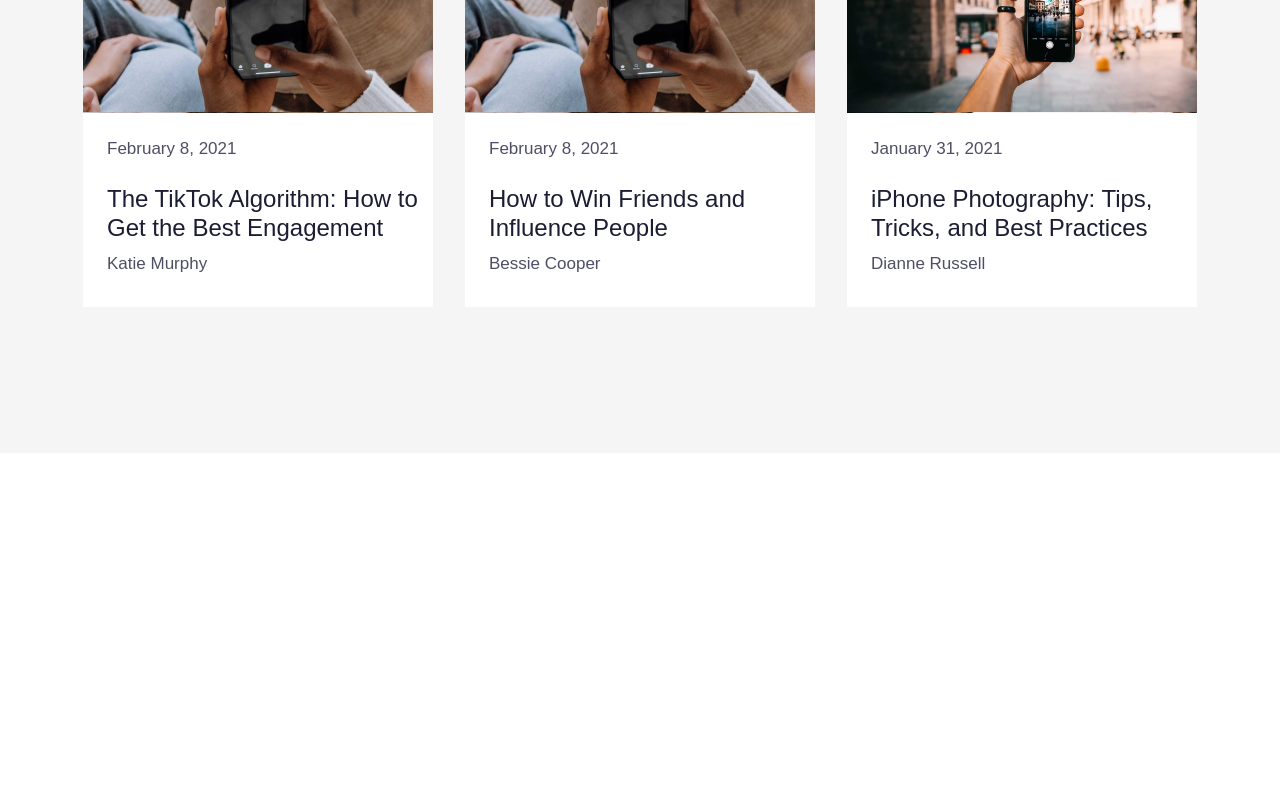
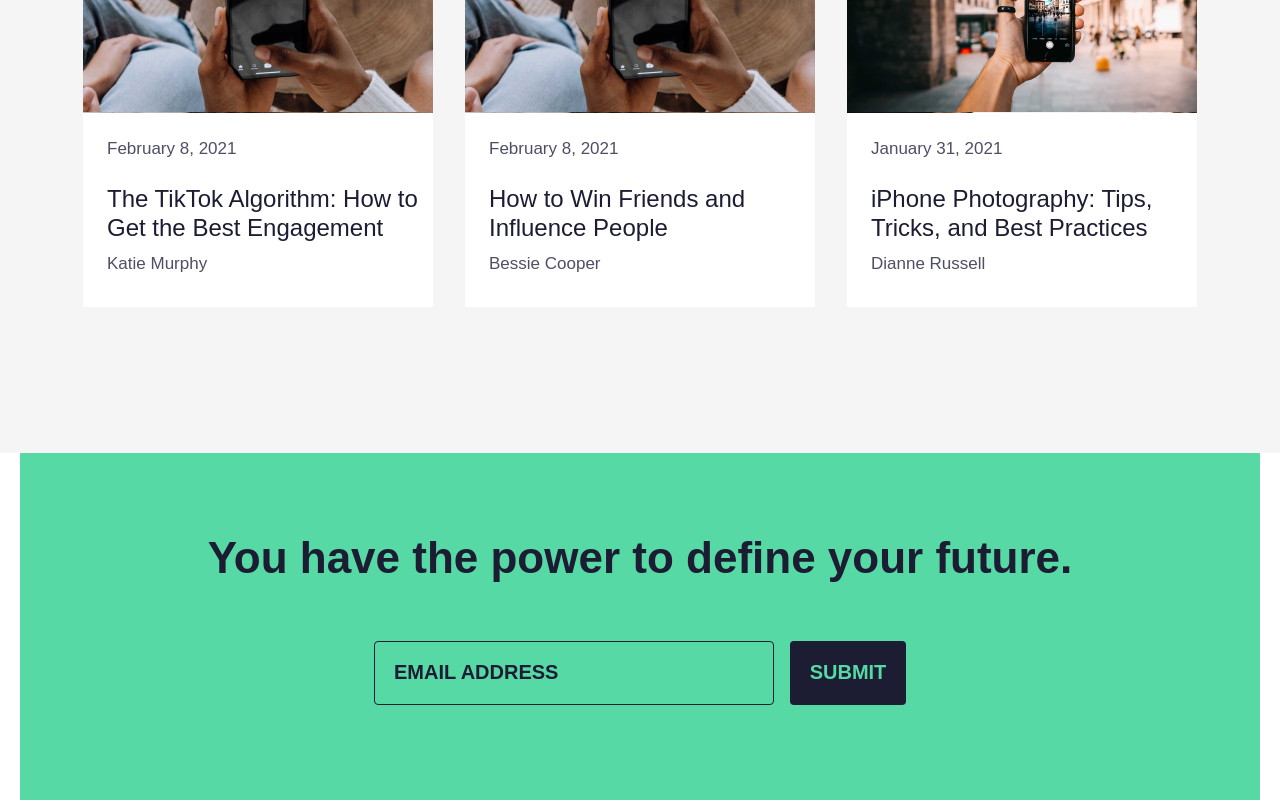
Before and after one commit to uzregxurshid/albisonintern, a React (Create React App) app: page / in a window 1280 px wide. Shown: the part 5774-6574 px from the top of the page. Before the commit the page ends 6227 px from the top, so only its background shows below. Built offline with nearby package versions, Linux system fonts and the light colour scheme; the HTML template or start-up script is replaced by a standard one.

Commit message:
contact section added

```diff
--- /dev/null
+++ b/src/components/contact.jsx
@@ -0,0 +1,27 @@
+import React from 'react'
+const styles = {
+  contact: 'contact bg-transparent',
+  container: 'container max-w-[1316px] px-5 mx-auto',
+  contact__container: 'contact__container bg-mainbggreen flex flex-col items-center  pt-[78px] pb-[95px]',
+  contact__header: 'contact__header text-[44px] leading-[53px] font-bold text-maintext text-center not-italic ',
+  contact__mail: 'pl-[19px] bg-transparent border-[1px] rounded border-maintext w-[400px] h-16 text-maintext leading-[53px] text-[20px] font-bold mt-[57px] placeholder:text-maintext placeholder:leading-[53px] placeholder:text-[20px] placeholder:font-bold placeholder:mt-[57px]',
+  contact__button: 'ml-4 w-[116px] h-16 rounded bg-maintext text-mainbggreen text-center leading-[53px] text-[20px] font-bold mt-[57px]',
+
+}
+const Contacts = () => {
+  return (
+    <div className={styles.contact}>
+      <div className={styles.container}>
+        <div className={styles.contact__container}>
+          <h2 className={styles.contact__header}>You have the power to define your future.</h2>
+          <form action="/">
+            <input className={styles.contact__mail} type="email" name="email" id="email" placeholder='EMAIL ADDRESS' required="true" />
+            <button className={styles.contact__button} type='submit'> SUBMIT</button>
+          </form>
+        </div>
+      </div>
+    </div>
+  )
+}
+
+export default Contacts
--- a/src/pages/index.jsx
+++ b/src/pages/index.jsx
@@ -1,5 +1,6 @@
 import Artic from "../components/articles"
 import Comments from "../components/comments"
+import Contacts from "../components/contact"
 import Courses from "../components/course"
 import Header from "../components/header"
 import Intro from "../components/intro"
@@ -19,6 +20,7 @@ const Main = () => {
     <Comments/>
     <Teaching/>
     <Artic/>
+    <Contacts/>
     </>
   )
 }
--- a/tailwind.config.js
+++ b/tailwind.config.js
@@ -31,7 +31,8 @@ module.exports = {
       maingtextgray: "#B2B2BF",
       white: "#FFFFFF",
       cardtexta:"#4E4E65",
-      mainbgworkshop: "#F5F5F5"
+      mainbgworkshop: "#F5F5F5",
+      transparent: "transparent",
     }
   },
   plugins: [],
```
